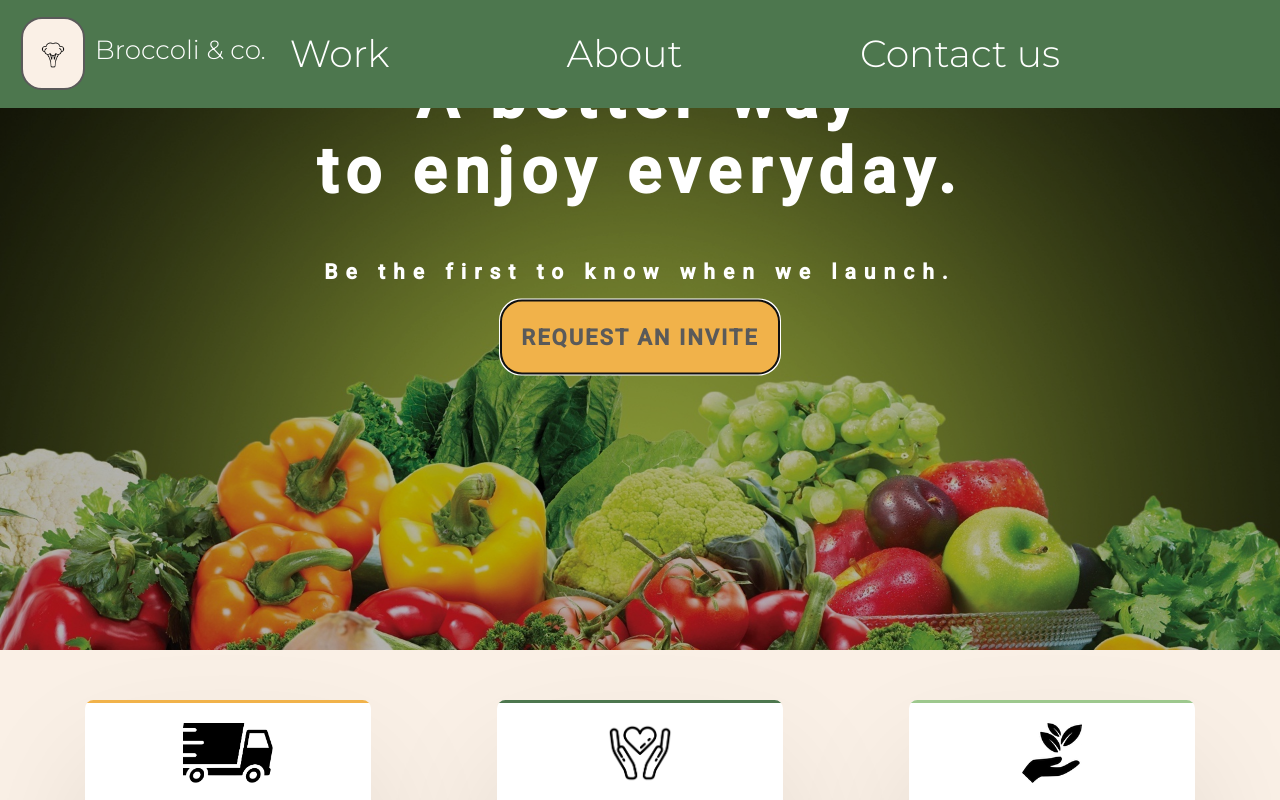
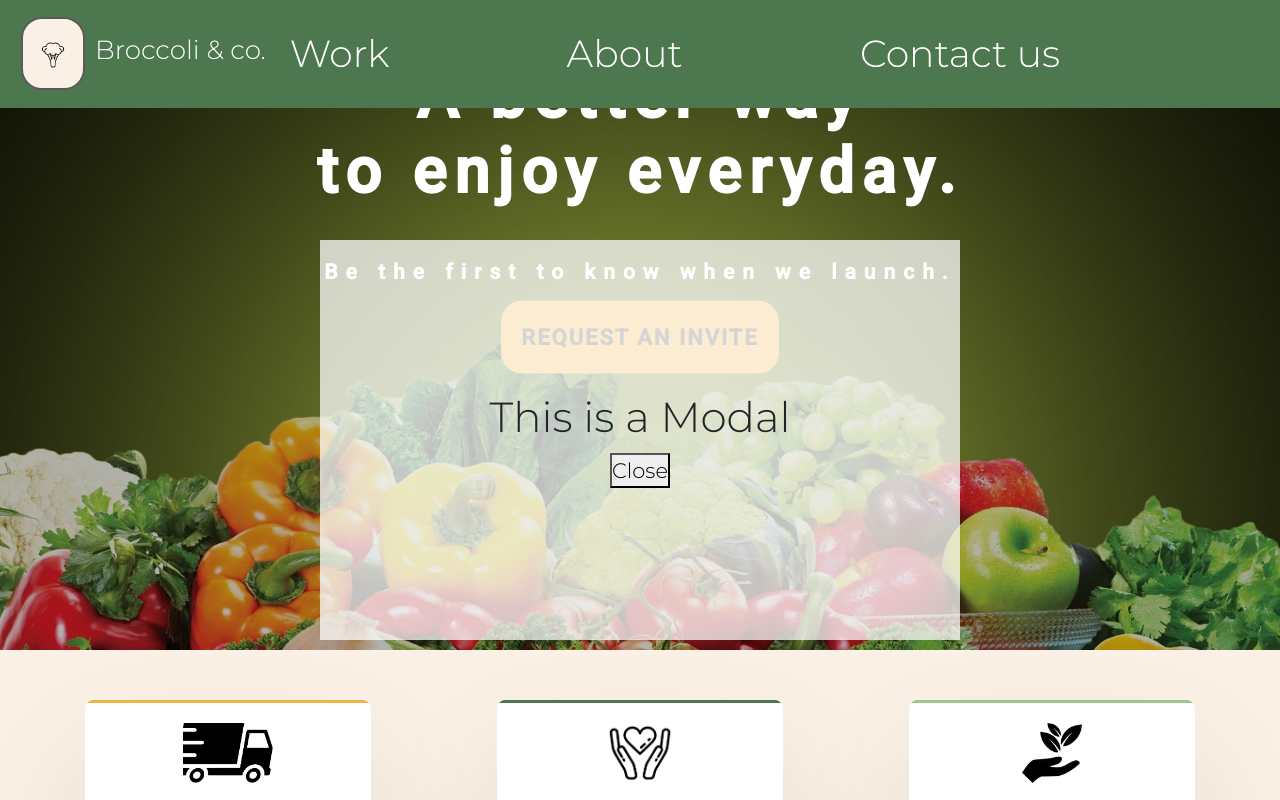
Before and after one commit to Chamma89/broccoli-and-co, a React (Create React App) app: page / in a window 1280 px wide. Both pictures are taken after a click on the button "REQUEST AN INVITE". Shown: the top 800 px of the page. Built offline with nearby package versions, Linux system fonts and the light colour scheme.

Commit message:
modal styling, footer update

```diff
--- a/src/components/Footer.js
+++ b/src/components/Footer.js
@@ -5,28 +5,28 @@ import * as ReactBootstrap from "react-bootstrap";
 function Footer() {
   return (
     <div>
-      <section class="footer">
-        <div class="footer__container">
-          <div class="footer__content">
-            <div class="footer__heading">
+      <section className="footer">
+        <div className="footer__container">
+          <div className="footer__content">
+            <div className="footer__heading">
               <h2>No chemical in our vegetable ;)</h2>
             </div>
-            <p class="mb-0">Broccoli & Co. © 2020 built by Fouad Chamma</p>
+            <p className="mb-0">Broccoli & Co. © 2020 built by Fouad Chamma</p>
 
-            <ul class="social__media">
+            <ul className="social__media">
               <li>
                 <a href="#">
-                  <i class="fa fa-facebook" aria-hidden="true"></i>
+                  <i className="fa fa-facebook" aria-hidden="true"></i>
                 </a>
               </li>
               <li>
                 <a href="#">
-                  <i class="fa fa-twitter" aria-hidden="true"></i>
+                  <i className="fa fa-twitter" aria-hidden="true"></i>
                 </a>
               </li>
               <li>
                 <a href="#">
-                  <i class="fa fa-youtube" aria-hidden="true"></i>
+                  <i className="fa fa-youtube" aria-hidden="true"></i>
                 </a>
               </li>
             </ul>
--- a/src/components/Main.js
+++ b/src/components/Main.js
@@ -1,5 +1,5 @@
-import React, { Component } from "react";
-import * as ReactBootstrap from "react-bootstrap";
+import React, { Component, useState } from "react";
+import Modal from "react-modal";
 import "../styles/_Main.scss";
 import MainImage from "../images/main-veggies.jpg";
 import DeliveryTruck from "../images/delivery-icon.png";
@@ -7,6 +7,8 @@ import Charity from "../images/charity-icon.png";
 import Sustainability from "../images/sustainability-icon.png";
 
 function Main() {
+  const [modalIsOpen, setModalIsOpen] = useState(false);
+
   return (
     <div className="main-body">
       <div className="main-body__section">
@@ -17,9 +19,24 @@ function Main() {
             <br /> to enjoy everyday.
           </h1>
           <h4>Be the first to know when we launch.</h4>
-          <button>
+          <button onClick={() => setModalIsOpen(true)}>
             <span>Request an invite</span>
           </button>
+          <Modal
+            isOpen={modalIsOpen}
+            onRequestClose={() => setModalIsOpen(false)}
+            aria={{
+              labelledby: "heading",
+              describedby: "full_description",
+            }}
+            closeTimeoutMS={500}
+            className="main-body__modal"
+          >
+            <div>
+              <h2>This is a Modal</h2>
+              <button onClick={() => setModalIsOpen(false)}>Close</button>
+            </div>
+          </Modal>
         </div>
       </div>
       <div className="our-purpose container">
--- a/src/styles/App.scss
+++ b/src/styles/App.scss
@@ -1,5 +1,11 @@
 @import "../styles/Variables";
 @import "../styles/Functions";
+
+* {
+  box-sizing: border-box;
+  margin: 0;
+  padding: 0;
+}
 
 html,
 body {
@@ -7,8 +13,6 @@ body {
   font-size: 21px !important;
   min-height: 100vh; /* will cover the 100% of viewport */
   position: relative;
-  margin: 0;
-  padding: 0;
   -webkit-font-smoothing: antialiased;
   -moz-osx-font-smoothing: grayscale;
 }
--- a/src/styles/_Main.scss
+++ b/src/styles/_Main.scss
@@ -118,10 +118,48 @@
     }
 
     p {
-      padding: 3rem 3rem;
+      padding: 3rem 1rem;
+      margin: 0px;
     }
   }
 }
+
+// Modal styling
+
+.ReactModal__Overlay.ReactModal__Overlay--after-open {
+  position: absolute;
+  top: 30% !important;
+  width: 50%;
+  height: 50%;
+  left: 25% !important;
+  right: 0;
+  bottom: 0;
+  background-color: rgba(255, 255, 255, 0.75);
+}
+
+.ReactModal__Overlay {
+  opacity: 0;
+  transition: opacity 500ms ease-in-out;
+}
+
+.ReactModal__Overlay--after-open {
+  opacity: 1;
+}
+
+.ReactModal__Overlay--before-close {
+  opacity: 0;
+}
+
+.main-body__modal {
+  align-items: center;
+  display: flex;
+  flex-direction: column;
+  height: 100%;
+  justify-content: center;
+  text-align: center;
+}
+
+// Various viewport styling
 
 @media only screen and (max-width: $breakpointMobile) {
   .main-body__image {
@@ -141,6 +179,13 @@
 
   .our-purpose {
     grid-template-columns: 1fr;
+  }
+
+  .ReactModal__Overlay.ReactModal__Overlay--after-open {
+    top: 20% !important;
+    width: 80%;
+    height: 60%;
+    left: 10% !important;
   }
 }
 
@@ -163,4 +208,11 @@
   .our-purpose {
     grid-template-columns: 1fr;
   }
+
+  .ReactModal__Overlay.ReactModal__Overlay--after-open {
+    top: 20% !important;
+    width: 80%;
+    height: 60%;
+    left: 10% !important;
+  }
 }
```
